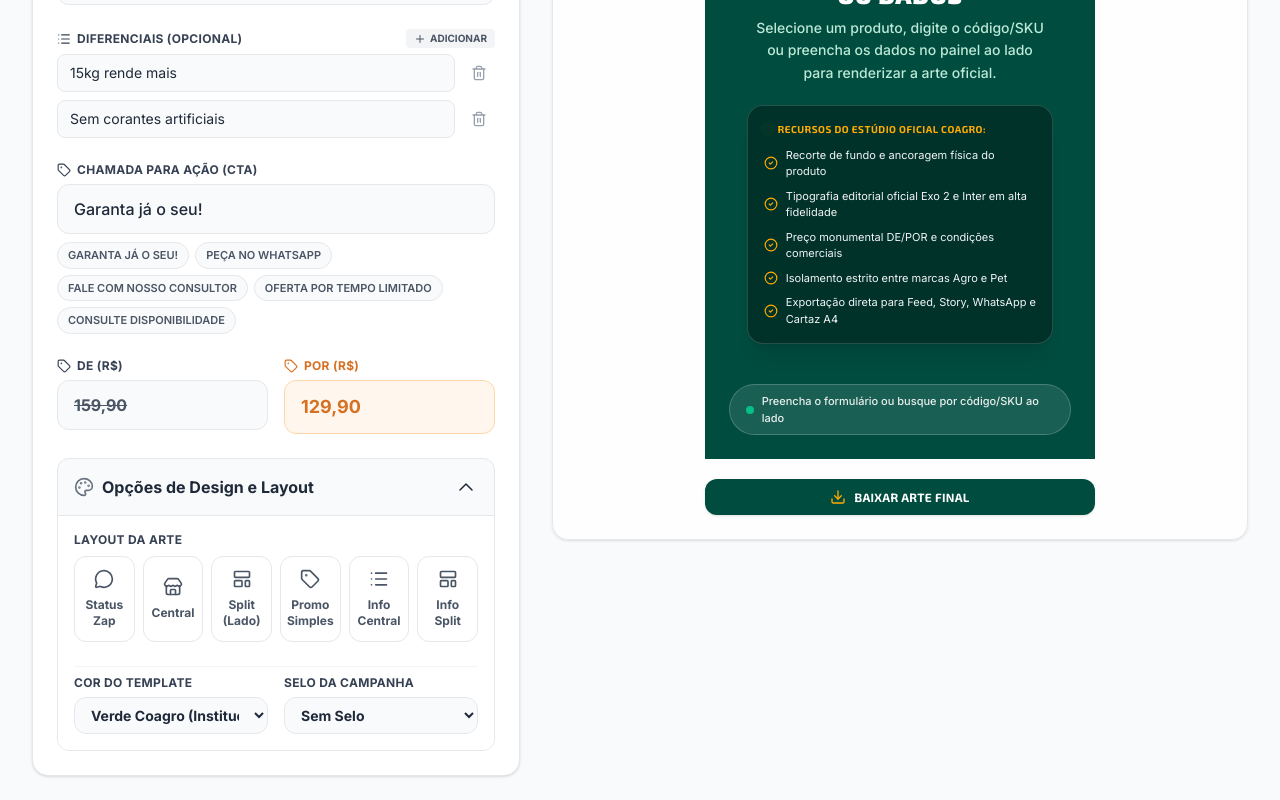
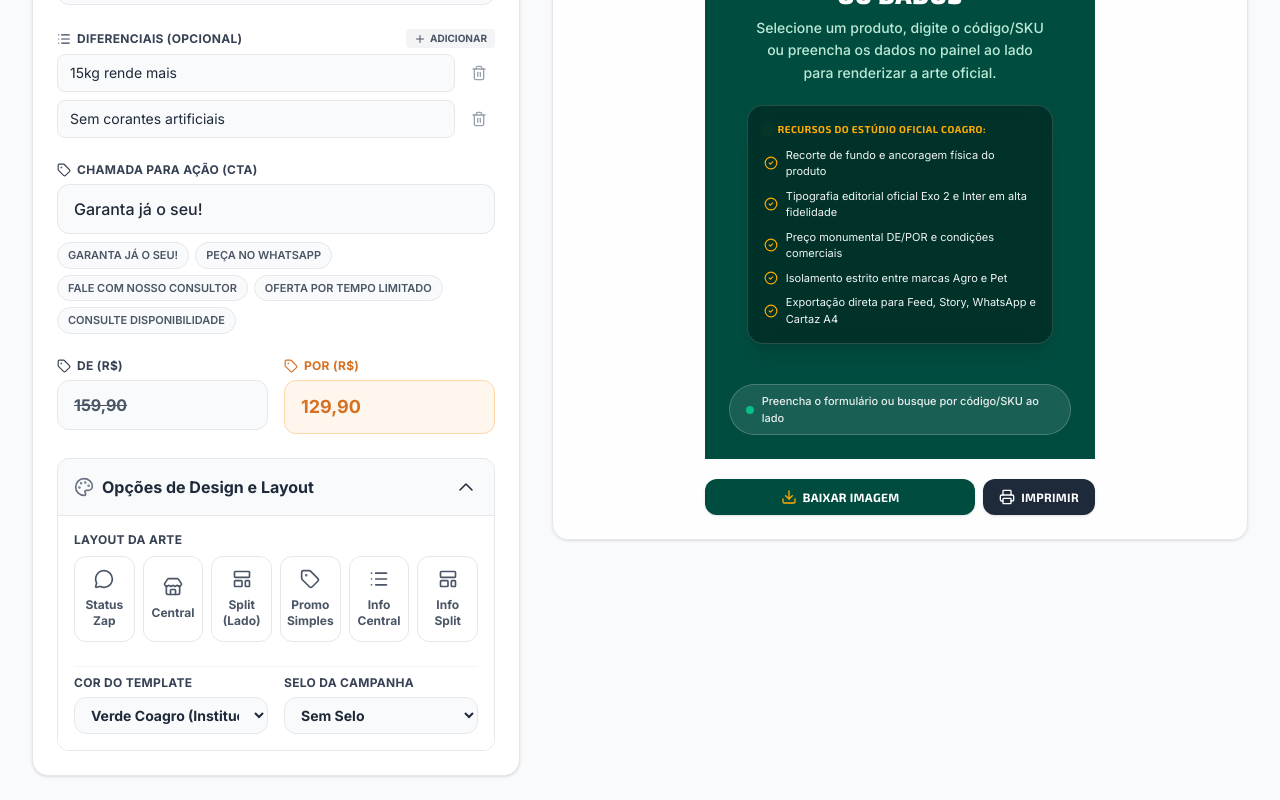
Before and after one commit to kaioa64-ship-it/Sobrinho, a React (Vite) app in the folder coagro-agro-studio (2)/: page / in a window 1280 px wide. Shown: the part 565-1365 px from the top of the page. Built offline with nearby package versions, Linux system fonts and the light colour scheme.

Commit message:
fix(print-download): iframe-based native print trigger, social print button and visual toast notifications

```diff
--- a/coagro-agro-studio (2)/src/App.tsx
+++ b/coagro-agro-studio (2)/src/App.tsx
@@ -302,10 +302,21 @@ export default function App() {
     }
   };
 
+  const [downloadNotice, setDownloadNotice] = useState<string | null>(null);
+
+  const showNotice = (msg: string) => {
+    setDownloadNotice(msg);
+    setTimeout(() => setDownloadNotice(null), 4000);
+  };
+
   const handleDownloadCanvas = async (elementId: string, suffix: string) => {
     try {
       const el = document.getElementById(elementId);
-      if (!el) return;
+      if (!el) {
+        showNotice('⚠️ Elemento da arte não encontrado.');
+        return;
+      }
+      showNotice('⏳ Gerando imagem...');
       const dataUrl = await toPng(el, { quality: 0.98, pixelRatio: 1.5 });
       const prefix = appMode === 'PET' ? 'coagro-pet' : 'coagro-agro';
       const filename = `${prefix}-${suffix}-${Date.now()}.png`;
@@ -313,6 +324,7 @@ export default function App() {
       link.download = filename;
       link.href = dataUrl;
       link.click();
+      showNotice(`✅ Imagem salva em Downloads (${filename})`);
     } catch (err: any) {
       alert('Erro ao gerar imagem: ' + err.message);
     }
@@ -321,7 +333,11 @@ export default function App() {
   const handleDownloadPdf = async (elementId: string, suffix: string) => {
     try {
       const el = document.getElementById(elementId);
-      if (!el) return;
+      if (!el) {
+        showNotice('⚠️ Elemento da arte não encontrado.');
+        return;
+      }
+      showNotice('⏳ Preparando arquivo PDF...');
       const dataUrl = await toJpeg(el, { quality: 0.9, pixelRatio: 1.5 });
       const pdf = new jsPDF({
         orientation: 'portrait',
@@ -331,7 +347,9 @@ export default function App() {
       });
       pdf.addImage(dataUrl, 'JPEG', 0, 0, 210, 297, undefined, 'FAST');
       const prefix = appMode === 'PET' ? 'coagro-pet' : 'coagro-agro';
-      pdf.save(`${prefix}-${suffix}-${Date.now()}.pdf`);
+      const filename = `${prefix}-${suffix}-${Date.now()}.pdf`;
+      pdf.save(filename);
+      showNotice(`✅ PDF salvo em Downloads (${filename})! Para imprimir direto, use o botão "Imprimir".`);
     } catch (err: any) {
       alert('Erro ao gerar PDF: ' + err.message);
     }
@@ -340,32 +358,84 @@ export default function App() {
   const handlePrintCanvas = async (elementId: string) => {
     try {
       const el = document.getElementById(elementId);
-      if (!el) return;
-      const dataUrl = await toPng(el, { quality: 0.98, pixelRatio: 2 });
-      const printWindow = window.open('', '_blank');
-      if (!printWindow) {
-        alert('Por favor, permita pop-ups no navegador para imprimir o cartaz diretamente.');
+      if (!el) {
+        showNotice('⚠️ Elemento da arte não encontrado para impressão.');
         return;
       }
-      printWindow.document.write(`
+      showNotice('🖨️ Abrindo diálogo de impressão...');
+      const dataUrl = await toPng(el, { quality: 0.98, pixelRatio: 2 });
+
+      // Iframe invisível para disparar impressão nativa - 100% imune a bloqueador de pop-ups
+      let iframe = document.getElementById('coagro-print-frame') as HTMLIFrameElement | null;
+      if (!iframe) {
+        iframe = document.createElement('iframe');
+        iframe.id = 'coagro-print-frame';
+        iframe.style.position = 'fixed';
+        iframe.style.top = '-10000px';
+        iframe.style.left = '-10000px';
+        iframe.style.width = '0px';
+        iframe.style.height = '0px';
+        iframe.style.border = 'none';
+        document.body.appendChild(iframe);
+      }
+
+      const frameDoc = iframe.contentWindow?.document || iframe.contentDocument;
+      if (!frameDoc || !iframe.contentWindow) {
+        alert('Não foi possível acessar a janela de impressão nativa.');
+        return;
+      }
+
+      frameDoc.open();
+      frameDoc.write(`
         <!DOCTYPE html>
         <html>
           <head>
-            <title>Imprimir Cartaz Coagro</title>
+            <title>Imprimir Cartaz - Grupo Coagro</title>
             <style>
-              @page { size: A4 portrait; margin: 0; }
-              body { margin: 0; padding: 0; display: flex; align-items: center; justify-content: center; width: 100vw; height: 100vh; background: #fff; }
-              img { width: 100%; height: 100%; object-fit: contain; }
+              @page {
+                size: A4 portrait;
+                margin: 0;
+              }
+              html, body {
+                margin: 0;
+                padding: 0;
+                width: 100%;
+                height: 100%;
+                background: #ffffff;
+                display: flex;
+                align-items: center;
+                justify-content: center;
+              }
+              img {
+                width: 100vw;
+                height: 100vh;
+                object-fit: contain;
+                page-break-after: avoid;
+              }
             </style>
           </head>
           <body>
-            <img src="${dataUrl}" onload="window.print(); window.close();" />
+            <img src="${dataUrl}" />
           </body>
         </html>
       `);
-      printWindow.document.close();
+      frameDoc.close();
+
+      const img = frameDoc.querySelector('img');
+      const triggerPrint = () => {
+        setTimeout(() => {
+          iframe?.contentWindow?.focus();
+          iframe?.contentWindow?.print();
+        }, 150);
+      };
+
+      if (img && !img.complete) {
+        img.onload = triggerPrint;
+      } else {
+        triggerPrint();
+      }
     } catch (err: any) {
-      alert('Erro ao preparar impressão: ' + err.message);
+      alert('Erro ao preparar impressão: ' + (err?.message || err));
     }
   };
 
@@ -753,13 +823,23 @@ export default function App() {
                     preserveProductBackground={socialManualData.preserveProductBackground}
                     scopeOverride={appMode}
                   />
-                  <button
-                    onClick={() => handleDownloadCanvas('agro-canvas-main', 'final')}
-                    className={`w-full max-w-[390px] py-2.5 hover:opacity-90 text-white rounded-xl text-xs font-bold font-exo2 tracking-wide uppercase flex items-center justify-center gap-2 shadow-sm transition active:scale-95 cursor-pointer mt-2 ${appMode === 'PET' ? 'bg-[#4897D0]' : 'bg-[#004d40]'}`}
-                  >
-                    <Download className="w-4 h-4 text-[#ffab00]" />
-                    Baixar Arte Final
-                  </button>
+                  <div className="flex w-full max-w-[390px] gap-2 mt-2">
+                    <button
+                      onClick={() => handleDownloadCanvas('agro-canvas-main', 'final')}
+                      className={`flex-1 py-2.5 hover:opacity-90 text-white rounded-xl text-xs font-bold font-exo2 tracking-wide uppercase flex items-center justify-center gap-1.5 shadow-sm transition active:scale-95 cursor-pointer ${appMode === 'PET' ? 'bg-[#001C71]' : 'bg-[#004d40]'}`}
+                    >
+                      <Download className="w-4 h-4 text-[#ffab00]" />
+                      Baixar Imagem
+                    </button>
+                    <button
+                      onClick={() => handlePrintCanvas('agro-canvas-main')}
+                      className="px-4 py-2.5 bg-gray-800 hover:bg-gray-900 text-white rounded-xl text-xs font-bold font-exo2 tracking-wide uppercase flex items-center justify-center gap-1.5 shadow-sm transition active:scale-95 cursor-pointer"
+                      title="Imprimir arte diretamente em folha de papel"
+                    >
+                      <Printer className="w-4 h-4 text-white" />
+                      Imprimir
+                    </button>
+                  </div>
                 </div>
               </div>
             </div>
@@ -940,6 +1020,13 @@ export default function App() {
           onClose={() => setBatchItemsToRender(null)}
         />
       )}
+
+      {/* 4. Notificação Toast de Download e Impressão */}
+      {downloadNotice && (
+        <div className="fixed bottom-6 right-6 z-50 bg-[#004d40] text-white px-5 py-3 rounded-2xl shadow-2xl border border-[#ffab00]/50 flex items-center gap-3 transition-all duration-300 pointer-events-none">
+          <span className="font-exo2 font-bold text-xs sm:text-sm tracking-wide">{downloadNotice}</span>
+        </div>
+      )}
     </div>
   );
 }
```
